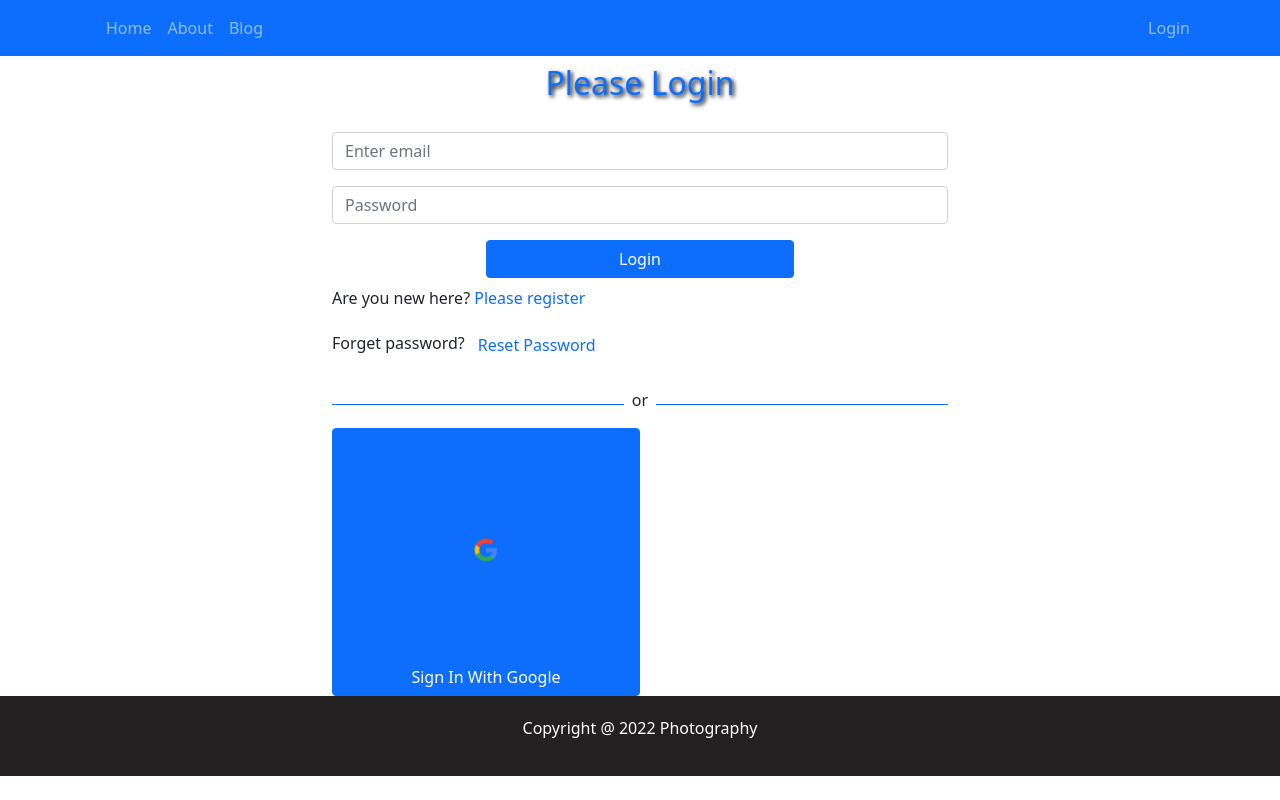
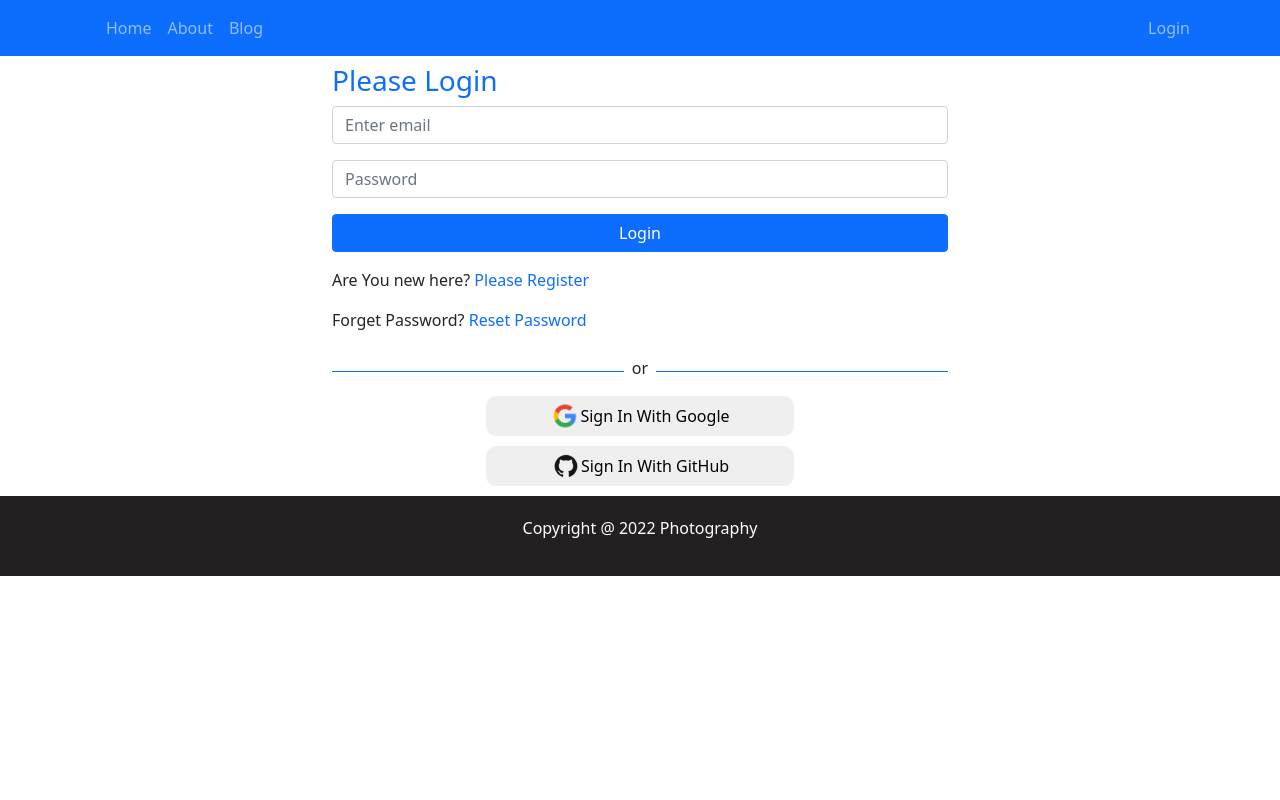
Before and after one commit to mousumiaktar/photo-hunter, a React (Create React App) app: page /login in a window 1280 px wide. Built offline with nearby package versions, Linux system fonts and the light colour scheme; no server answers.

Commit message:
authentication completed

```diff
--- a/src/App.js
+++ b/src/App.js
@@ -9,6 +9,8 @@ import NotFound from './components/NotFound/NotFound';
 import Footer from './components/Footer/Footer';
 import Login from './components/Login/Login';
 import Register from './components/Register/Register';
+import Cheakout from './components/Cheakout/Cheakout';
+import RequireAuth from './components/RequireAuth/RequireAuth';
 
 function App() {
   return (
@@ -21,7 +23,12 @@ function App() {
         <Route path="/about" element={<About></About>}></Route>
         <Route path="/blog" element={<Blog></Blog>}></Route>
         <Route path="/login" element={<Login></Login>}></Route>
-        <Route path="/register"element={<Register></Register>}></Route>
+        <Route path="/register" element={<Register></Register>}></Route>
+        <Route path="/cheakout" element={
+          <RequireAuth>
+            <Cheakout></Cheakout>
+          </RequireAuth>
+        }></Route>
         <Route path="*" element={<NotFound></NotFound>}></Route>
       </Routes>
       <Footer></Footer>
--- a/src/SocialLogin/SocialLogin.css
+++ b/src/SocialLogin/SocialLogin.css
@@ -0,0 +1,18 @@
+.btn-1{
+    display: flex;
+    align-items: center;
+    justify-content: center;
+    height: 40px;
+    width: 50%;
+    border-radius: 10px;
+    margin: 0 auto;
+    border: none;
+    margin-bottom: 10px;
+}
+.btn-1 img{
+    width: 30px;
+}
+.btn-1:hover{
+    background-color: rgb(66, 66, 255);
+    color: white;
+}
--- a/src/SocialLogin/SocialLogin.js
+++ b/src/SocialLogin/SocialLogin.js
@@ -1,8 +1,29 @@
 import React from 'react';
+import googleicon from '../images/social-icon/google.png';
+import githubicon from '../images/social-icon/Github.png';
+import facebookicon from '../images/social-icon/facebook.png';
 import './SocialLogin.css';
-import googleicon from '../images/social-icon/google.png';
+import { useSignInWithGithub, useSignInWithGoogle } from 'react-firebase-hooks/auth';
+import auth from '../firebase.init';
+import { useNavigate } from 'react-router-dom';
+
 
 const SocialLogin = () => {
+    const [signInWithGoogle, user, loading, error] = useSignInWithGoogle(auth);
+
+    const [signInWithGithub, user1, loading1, error1] = useSignInWithGithub(auth);
+
+    const navigate = useNavigate();
+    let errorItem;
+
+    if (error || error1) {
+        errorItem=<p className='text-danger'>Error: {error?.message} {error1?.message}</p>
+      }
+
+      if(user || user1){
+          navigate('/home');
+      }
+
     return (
         <div>
             <div className='d-flex align-items-center'>
@@ -10,12 +31,19 @@ const SocialLogin = () => {
                 <p className='mt-2 px-2'>or</p>
                 <div style={{ height: '1px' }} className='bg-primary w-50'></div>
             </div>
-            <div>
-            <button className='btn btn-primary w-50'>
-                <img style={{width: '30px'}} src={googleicon} alt="" />
-                Sign In With Google
+
+            {errorItem}
+
+            <button onClick={() => signInWithGoogle()} className='btn-1'>
+                <div><img src={googleicon} alt="" /></div>
+                <div>Sign In With Google </div>
             </button>
-            </div>
+
+
+            <button onClick={() => signInWithGithub()} className='btn-1'>
+                <div><img src={githubicon} alt="" /></div>
+                <div>Sign In With GitHub</div>
+            </button>
         </div>
     );
 };
--- /dev/null
+++ b/src/components/Cheakout/Cheakout.js
@@ -0,0 +1,11 @@
+import React from 'react';
+
+const Cheakout = () => {
+    return (
+        <div>
+            <h2>Please cheakout</h2>
+        </div>
+    );
+};
+
+export default Cheakout;
--- /dev/null
+++ b/src/components/Loading/Loading.js
@@ -0,0 +1,12 @@
+import React from 'react';
+import { Spinner } from 'react-bootstrap';
+
+const Loading = () => {
+    return (
+        <div style={{height: '400px'}} className='w-100 d-flex justify-content-center align-items-center'>
+            <Spinner animation='border' variant='primary' />
+        </div>
+    );
+};
+
+export default Loading;
--- a/src/components/Login/Login.js
+++ b/src/components/Login/Login.js
@@ -1,63 +1,88 @@
 import React, { useRef } from 'react';
 import { Button, Form } from 'react-bootstrap';
-import { useSignInWithEmailAndPassword } from 'react-firebase-hooks/auth';
-import { Link, useNavigate } from 'react-router-dom';
+import { useSendPasswordResetEmail, useSignInWithEmailAndPassword } from 'react-firebase-hooks/auth';
+import { Link, useLocation, useNavigate } from 'react-router-dom';
 import auth from '../../firebase.init';
 import SocialLogin from '../../SocialLogin/SocialLogin';
+// import SocialLogin from '../../SocialLogin/SocialLogin';
 
 const Login = () => {
-    const emailRef = useRef('');
-    const passwordRef = useRef('');
+    const emailRef = useRef('')
+    const passwordRef = useRef("");
     const navigate = useNavigate();
+    const location = useLocation();
 
-    const [
-        signInWithEmailAndPassword,
+
+    let from = location.state?.from?.pathname || "/";
+    let errorItem;
+
+      const
+      [signInWithEmailAndPassword,
         user,
         loading,
-        error,
-      ] = useSignInWithEmailAndPassword(auth);
+        error
+      ] =useSignInWithEmailAndPassword(auth);
 
-      if (user){
-          navigate('/home');
+      const [sendPasswordResetEmail, sending] = useSendPasswordResetEmail(auth);
+
+   if(user){
+       navigate(from, { replace: true });
    }
 
-    const handleSubmit = event => {
+   if (error) {
+    errorItem=<p className='text-danger'>Error: {error?.message}</p>
+  }
+   const handleSubmit = (event) => {
      event.preventDefault();
      const email = emailRef.current.value;
      const password = passwordRef.current.value;
-        signInWithEmailAndPassword(email,password);
-        // console.log(email, password);
-    }
 
-    const navigateToRegister = event => {
-        navigate('/register');
+    signInWithEmailAndPassword(email, password);
+
+   };
+
+   const navigateRegister = (event) => {
+     navigate("/register");
+   };
+
+   const resetPassword = async() =>{
+    const email = emailRef.current.value;
+      await sendPasswordResetEmail(email)
+      alert('Sent email');
    }
 
    return (
-        <div className='container w-50 mx-auto'>
-            <h2 className='text-primary text-center mt-2'>Please Login</h2>
+     <div>
+       <div className="container w-50 mx-auto">
+         <h3 className="text-primary mt-2">Please Login</h3>
 
          <Form onSubmit={handleSubmit}>
            <Form.Group className="mb-3" controlId="formBasicEmail">
-                    <Form.Control ref={emailRef} type="email" placeholder="Enter email" required />
+             <Form.Control
+               ref={emailRef} type="email" placeholder="Enter email" required />
            </Form.Group>
 
 
            <Form.Group className="mb-3" controlId="formBasicPassword">
-                    <Form.Control ref={passwordRef} type="password" placeholder="Password" required />
+             <Form.Control
+               ref={passwordRef} type="password" placeholder="Password" required />
            </Form.Group>
 
 
-                <Button variant="primary w-50 mx-auto d-block mb-2" type="submit">
-                    Login
-                </Button>
+           <Button variant="primary w-100  d-block mb-3" type="submit">Login</Button>
          </Form>
 
+          {errorItem}
 
-            <p>Are you new here? <Link to='/register' className='text-primary pe-auto text-decoration-none' onClick={navigateToRegister}>Please register</Link></p>
+         <p>
+           Are You new here?
+           <Link to="/register" className="text-primary pe-auto text-decoration-none" onClick={navigateRegister} > Please Register </Link>
+            </p>
 
-            <p>Forget password?<button className='btn btn-link text-primary pe-auto text-decoration-none'>Reset Password</button></p>
+         <p>
+           Forget Password? <Link  to="/register" className="text-primary pe-auto text-decoration-none" onClick={resetPassword}  >Reset Password </Link> </p>
            <SocialLogin></SocialLogin>
+       </div>
      </div>
    );
 };
--- a/src/components/Register/Register.js
+++ b/src/components/Register/Register.js
@@ -1,59 +1,54 @@
 import React from 'react';
 import { Link, useNavigate } from 'react-router-dom';
-import { useCreateUserWithEmailAndPassword } from 'react-firebase-hooks/auth';
+import { useCreateUserWithEmailAndPassword, useUpdateProfile } from 'react-firebase-hooks/auth';
 import './Register.css';
 import auth from '../../firebase.init';
+import SocialLogin from '../../SocialLogin/SocialLogin';
 
 const Register = () => {
-    const [
-        createUserWithEmailAndPassword,
-        user,
-        loading,
-        error,
-      ] = useCreateUserWithEmailAndPassword(auth);
-
-
   const navigate = useNavigate();
 
-    const navigateToLogin = () =>{
-        navigate('/login');
+  const [createUserWithEmailAndPassword, user, loading, error] =
+    useCreateUserWithEmailAndPassword(auth, {sendEmailVerification: true});
+
+    const [updateProfile, updating, error1] = useUpdateProfile(auth);
+
+  const navigateLogin = () => {
+    navigate("/login");
+  };
+  if (user) {
+    console.log('user', user);
   }
 
-    if (user){
-        navigate('/home');
-    }
-
-    const handleRegister = event => {
-        event.preventDefault()
-
+  const handleRegister = async (event) => {
+    event.preventDefault();
     const name = event.target.name.value;
     const email = event.target.email.value;
     const password = event.target.password.value;
-        // console.log(name, email, password)
 
-        createUserWithEmailAndPassword(email, password);
-    }
+    await createUserWithEmailAndPassword(email, password);
+    await updateProfile({ displayName: name });
+          console.log('Updated profile');
+
+          navigate('/home')
+  };
+
 
   return (
-        <div className='register-form-container'>
-            <h2>Please Register</h2>
+    <div className="register-form-container">
+      <h2>Please Register </h2>
       <form onSubmit={handleRegister}>
-                <input type="text" name="name" id="" placeholder='Enter Your Name' />
+        <input type="text" name="name" placeholder="Enter Your Name" />
 
-                <input type="email" name="email" id="" placeholder='Enter YourEmail' required />
+        <input type="email" name="email" id="" placeholder="Enter Your Email" required />
 
-                <input type="password" name="password" id="" placeholder='Enter Your Password' required />
+        <input type="password" name="password" id="" placeholder="Enter Your Password" required />
 
-                <input type="checkbox" name="terms" id="terms" />
-                <label htmlFor="terms">Are you agree about these condition</label>
+        <input className="W-50 mx-auto btn btn-primary mt-2" type="submit" value="Register" />
+      </form>
 
-                <input
-                className='w-50 mx-auto btn btn-primary mt-2' type="submit"
-                value="Register" />
-
-            </form>
-            <p>Already have an account? <Link to='/login' className='text-primary pe-auto text-decoration-none' onClick={navigateToLogin} >Please Login</Link></p>
-
+      <p> Already have an account? <Link to="/login" className="text-primary pe-auto text-decoration-none" onClick={navigateLogin}> Please Login </Link> </p>
+      <SocialLogin></SocialLogin>
     </div>
   );
 };
--- /dev/null
+++ b/src/components/RequireAuth/RequireAuth.js
@@ -0,0 +1,23 @@
+import React from 'react';
+import { useAuthState } from 'react-firebase-hooks/auth';
+import { Navigate, useLocation } from 'react-router-dom';
+import auth from '../../firebase.init';
+import Loading from '../Loading/Loading';
+
+const RequireAuth = ({ children }) => {
+    const [user, loading] = useAuthState(auth);
+    const location = useLocation();
+
+    if(loading){
+      return <Loading></Loading>
+    }
+
+    if (!user) {
+      return <Navigate to="/login" state={{ from: location }} replace />;
+    }
+
+
+  return children;
+};
+
+export default RequireAuth;
```
Also changed, not shown: src/components/Header/Header.js (+14 -2 lines), src/components/Service/Service.js (+18 -1 lines), src/images/social-icon/Github.png (added), src/images/social-icon/facebook.png (added). Lines whose indentation alone changed are shown as unchanged.
